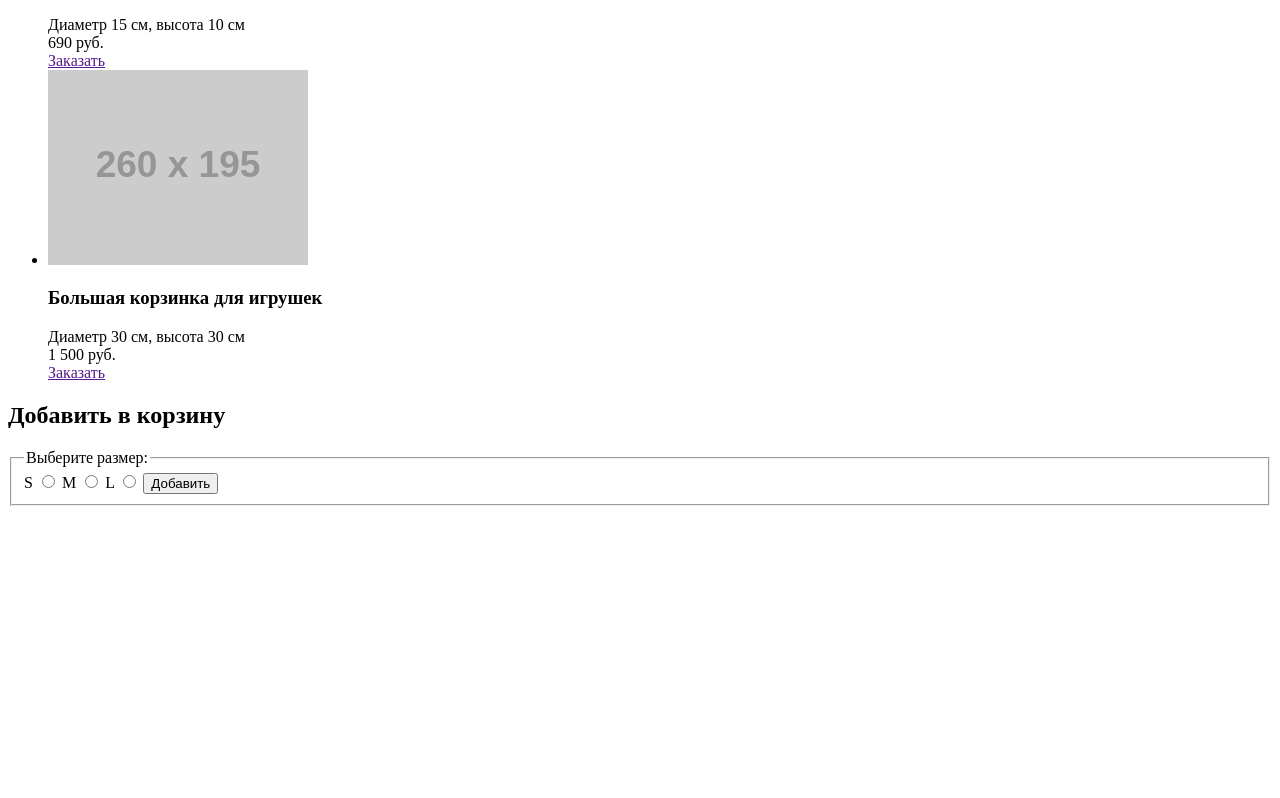
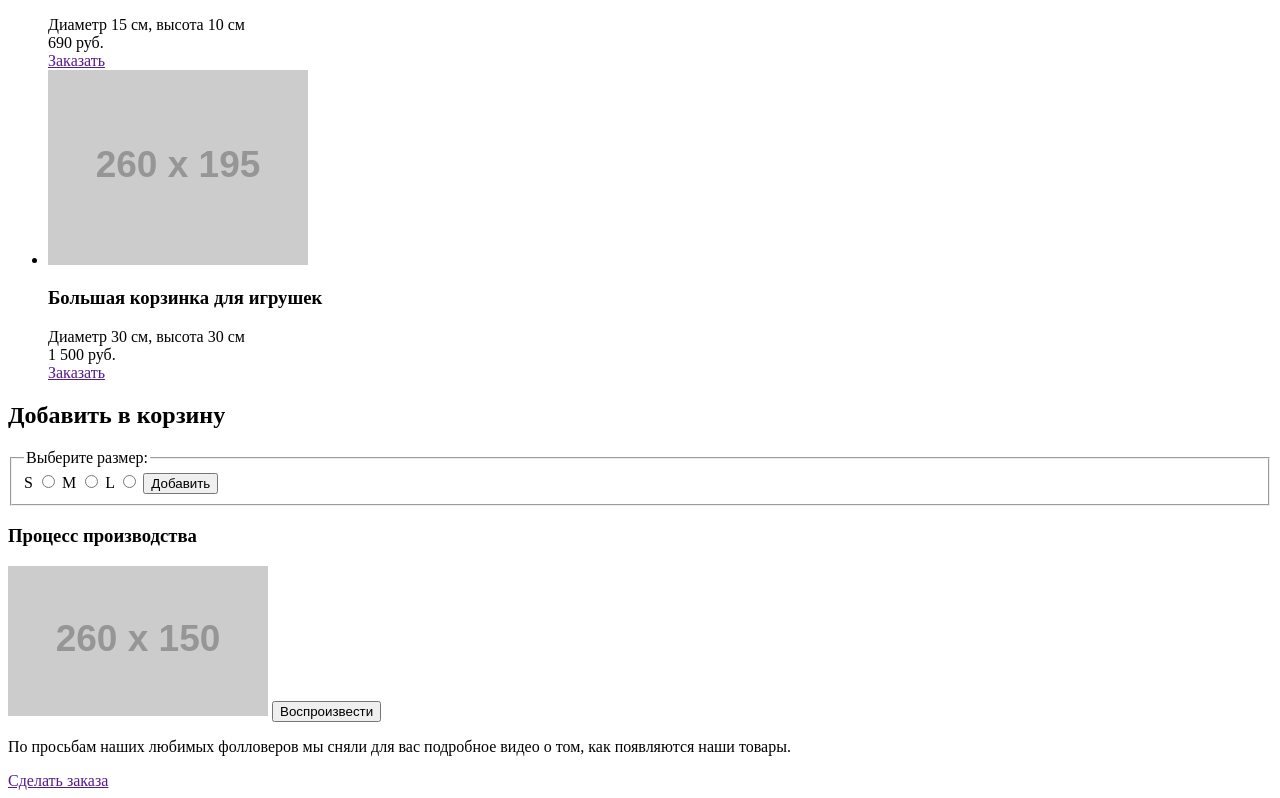
Before and after one commit to Pacata/mishka, a website: page catalog.html in a window 1280 px wide. Shown: the part 829-1627 px from the top of the page. Before the commit the page ends 1343 px from the top, so only its background shows below. Drawn offline with Linux system fonts and the light colour scheme; placeholder pictures from the web are drawn by us.

Commit message:
Added block production

```diff
--- a/catalog.html
+++ b/catalog.html
@@ -89,6 +89,25 @@
         </form>
         <!-- </Модальное окно заказа товара> -->
       </section>
+
+      <section class="production">
+        <div class="production__content">
+          <h3 class="production__title">Процесс производства</h3>
+          <video class="production__video" width="260" height="150"
+          preload="metadata" poster="http://placehold.it/260x150">
+          </video>
+          <button class="production__play" type="button">
+            Воспроизвести
+          </button>
+          <p class="production__descr">
+            По просьбам наших любимых фолловеров мы сняли для вас
+            подробное видео о том, как появляются наши товары.
+          </p>
+          <a href="" class="production__order btn">
+            Сделать заказа
+          </a>
+        </div>
+      </section>
     </main>
 
   </body>
```
